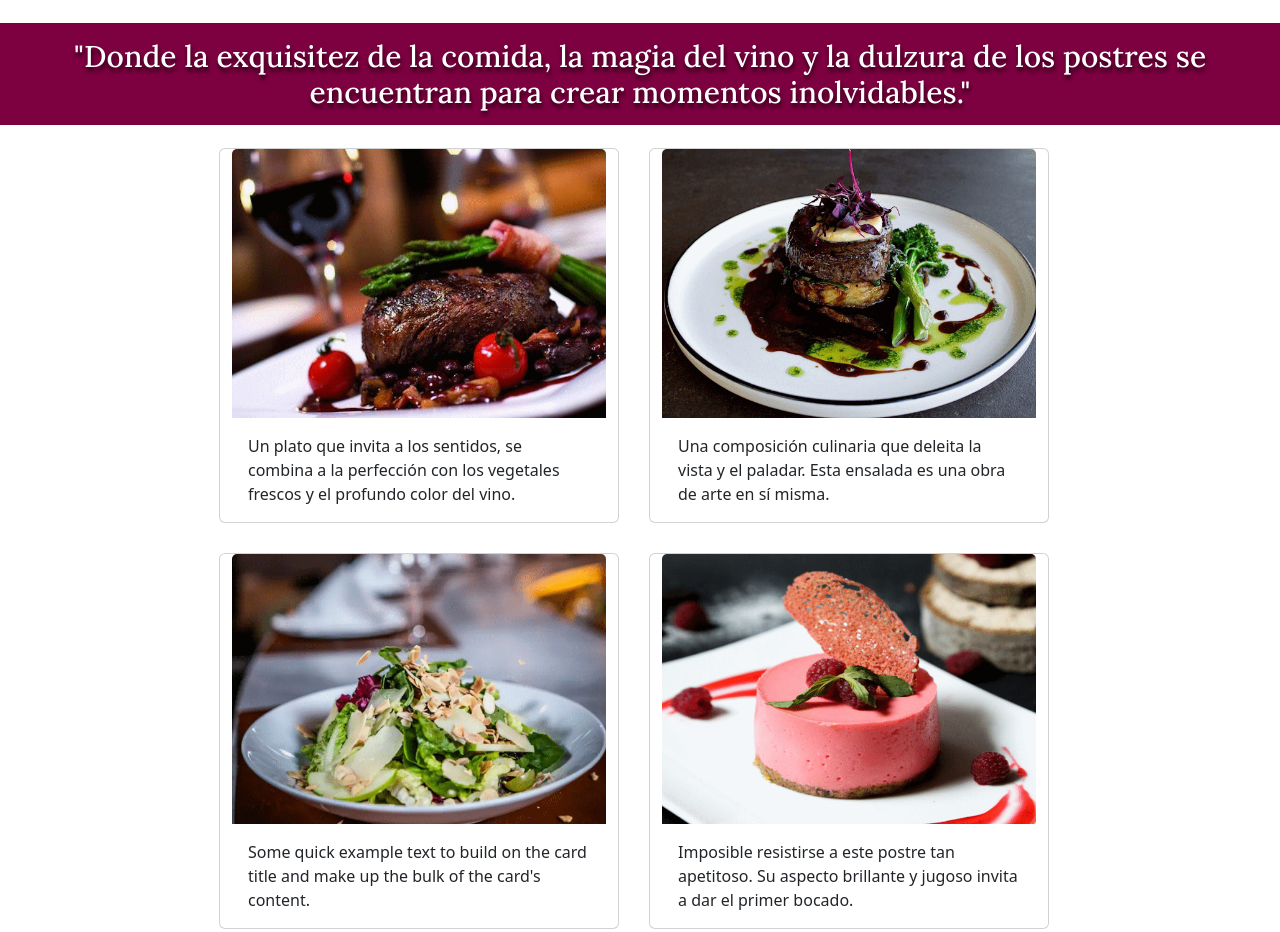
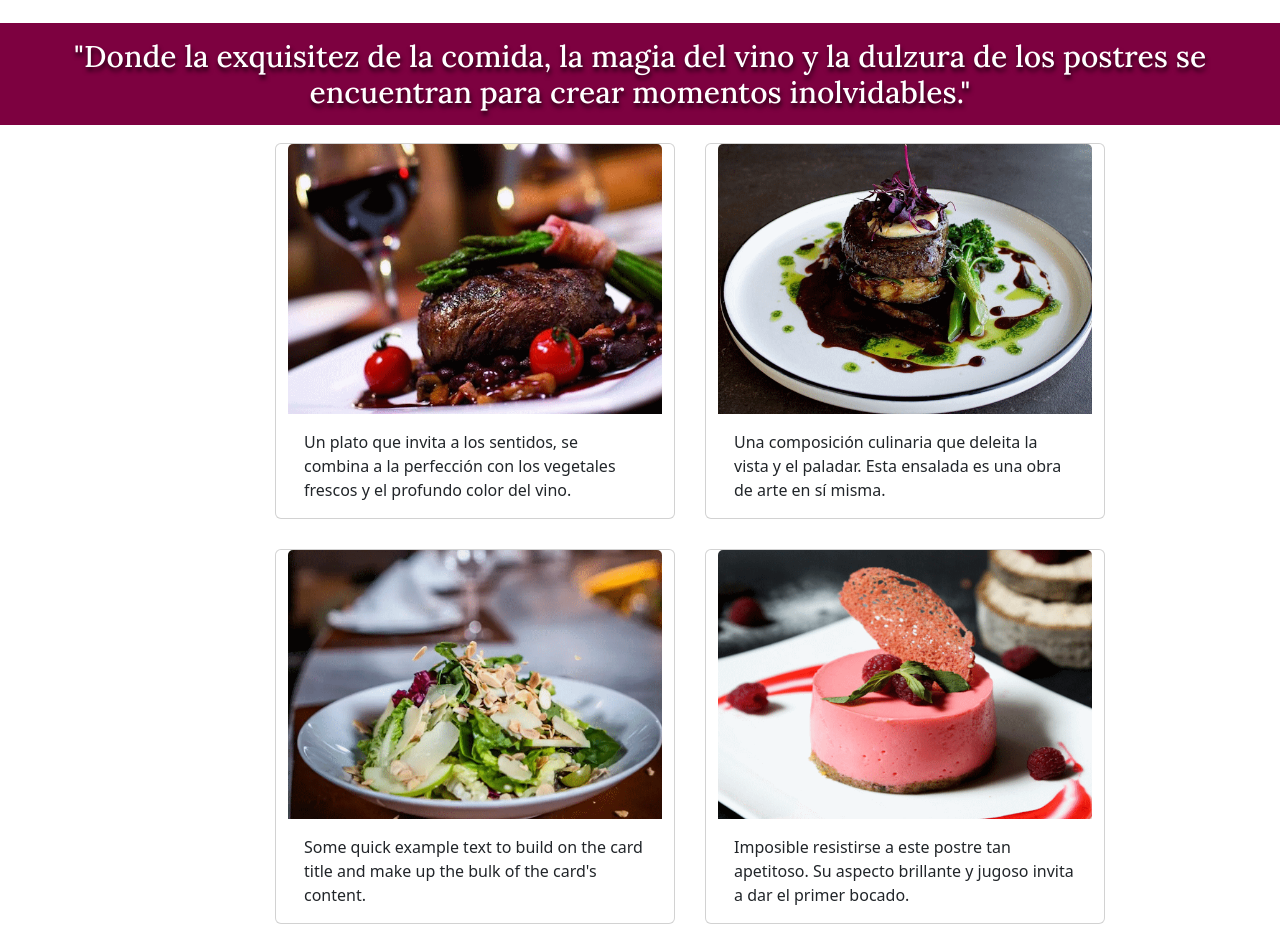
Before and after one commit to jessicaom24/Preentrega2, a website: page pages/servicios.html in a window 1280 px wide. Shown: the part 1600-2532 px from the top of the page. Drawn offline with nearby package versions, Linux system fonts and the light colour scheme; files whose address does not match are found by name.

Commit message:
se modifica productos

```diff
--- a/scss/componentes/_main.scss
+++ b/scss/componentes/_main.scss
@@ -254,12 +254,13 @@
     padding: 10px;
     background-color:rgb(244, 241, 237);
     background-size: cover;
+
 }
 .gproductos{
     grid-auto-rows: 250px;
     gap: 30px;
     padding: 10px;
-    margin: 1% 5%;
+    margin: auto;
     margin-right: 20px !important;
 }
 
```
Also changed, not shown: css/estilos.css, 1 other file.
